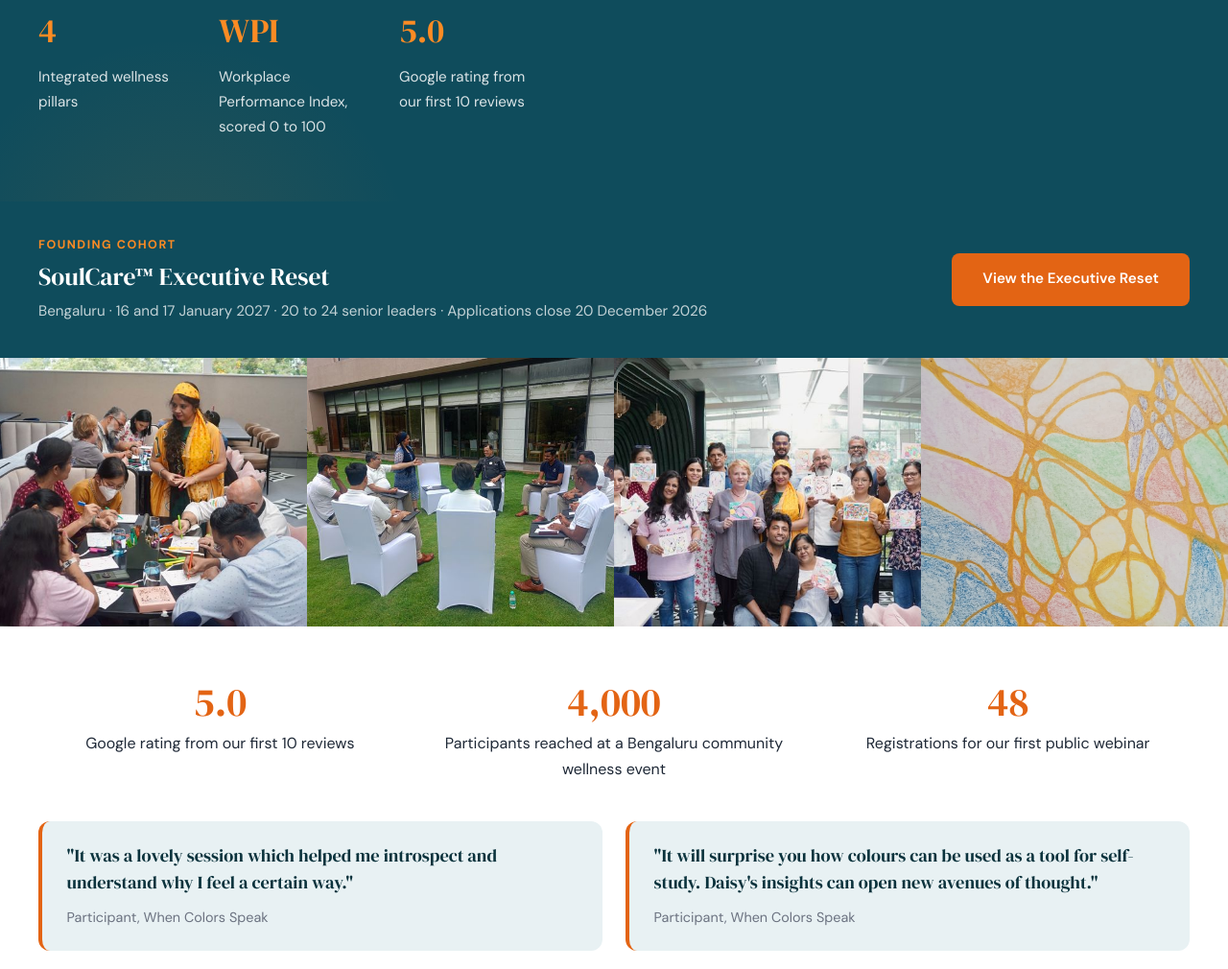
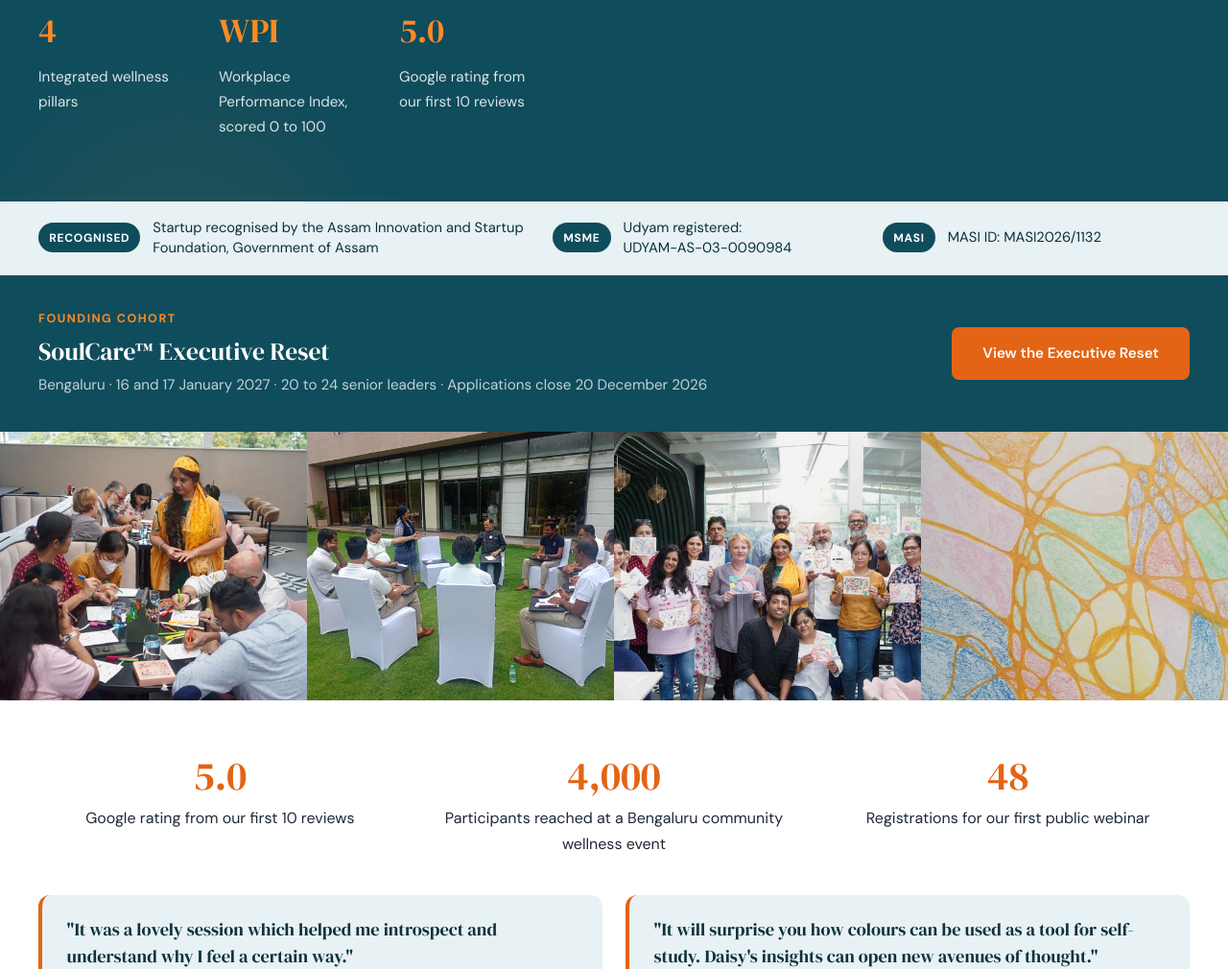
Before and after one commit to soulcareworkplacesolutions-pixel/soulcare-website, a plain HTML site: page index.html in a window 1280 px wide. Shown: the part 880-1890 px from the top of the page at 96% size. Drawn offline with Linux system fonts and the light colour scheme; a script that the page names is missing.

Commit message:
Add a trust strip under the homepage hero
Assam Innovation and Startup Foundation recognition, Udyam (MSME) number and MASI ID.

Co-Authored-By: Claude Opus 5.5 <noreply@anthropic.com>
Claude-Session: https://claude.ai/code/session_012HBaAxcTf1we6yXxr2NwMh

```diff
--- a/index.html
+++ b/index.html
@@ -295,6 +295,12 @@
     .footer-brand p, .footer-contact a { font-size: 1rem; line-height: 1.6; }
     .wpi-card li, .team-card .team-role, .compliance-item h4 { font-size: 1rem; }
     @media (max-width: 600px) { body { font-size: 17px; } }
+    .trust-strip { background: var(--teal-light); border-bottom: 1px solid var(--divider); padding: 1.1rem 2rem; }
+    .trust-strip-inner { max-width: 1200px; margin: 0 auto; display: grid; grid-template-columns: 1.6fr 1fr 1fr; gap: 1.5rem; align-items: center; }
+    .trust-item { display: flex; align-items: center; gap: 0.8rem; }
+    .trust-mark { flex: 0 0 auto; background: var(--teal); color: #fff; font-weight: 700; font-size: 0.75rem; letter-spacing: 0.06em; text-transform: uppercase; padding: 0.35rem 0.7rem; border-radius: 999px; }
+    .trust-text { color: var(--teal-dark); font-size: 0.92rem; line-height: 1.4; }
+    @media (max-width: 800px) { .trust-strip-inner { grid-template-columns: 1fr; gap: 0.7rem; } }
 </style>
 </head>
 <body>
@@ -355,6 +361,15 @@
         <div class="hero-stat-label">Google rating from our first 10 reviews</div>
       </div>
     </div>
+  </div>
+</section>
+
+<!-- TRUST STRIP -->
+<section class="trust-strip" aria-label="Recognition and registrations">
+  <div class="trust-strip-inner">
+    <div class="trust-item"><span class="trust-mark">Recognised</span><span class="trust-text">Startup recognised by the Assam Innovation and Startup Foundation, Government of Assam</span></div>
+    <div class="trust-item"><span class="trust-mark">MSME</span><span class="trust-text">Udyam registered: <span style="white-space:nowrap">UDYAM-AS-03-0090984</span></span></div>
+    <div class="trust-item"><span class="trust-mark">MASI</span><span class="trust-text">MASI ID: <span style="white-space:nowrap">MASI2026/1132</span></span></div>
   </div>
 </section>
 
```
